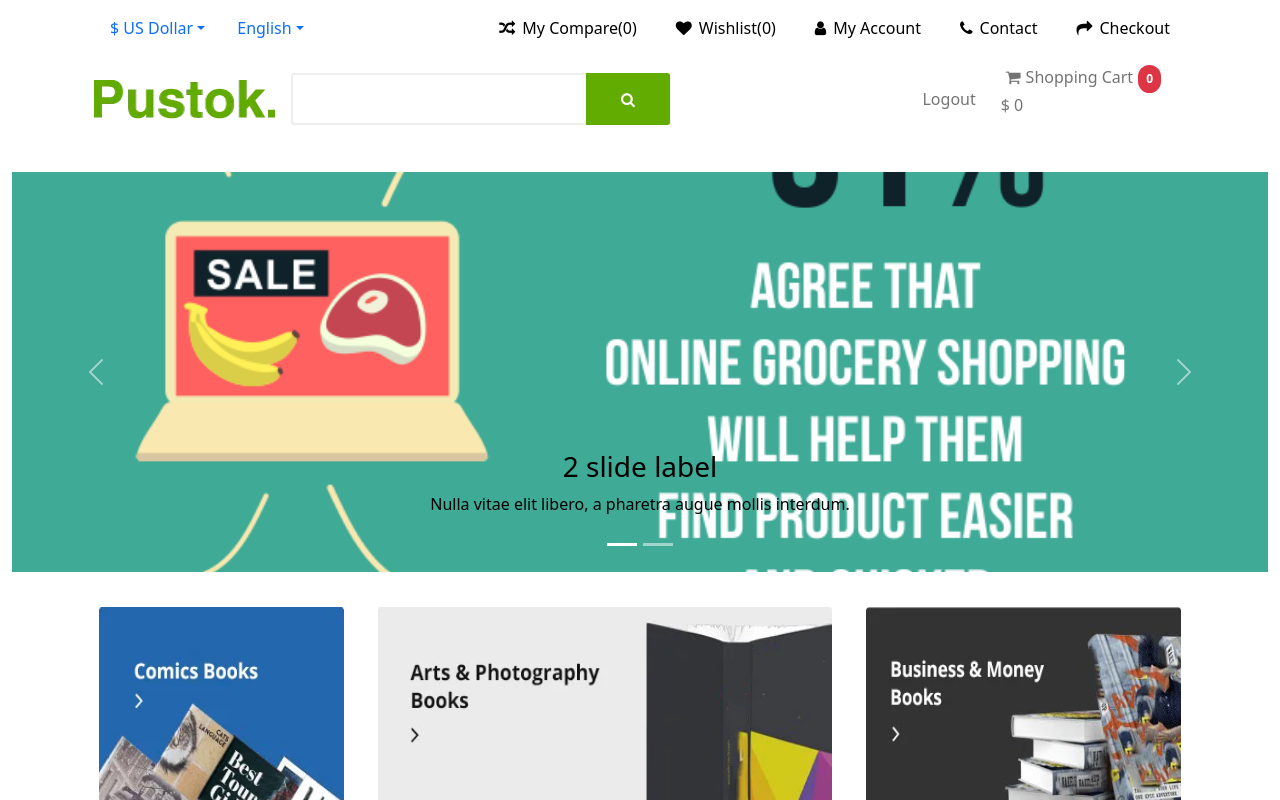
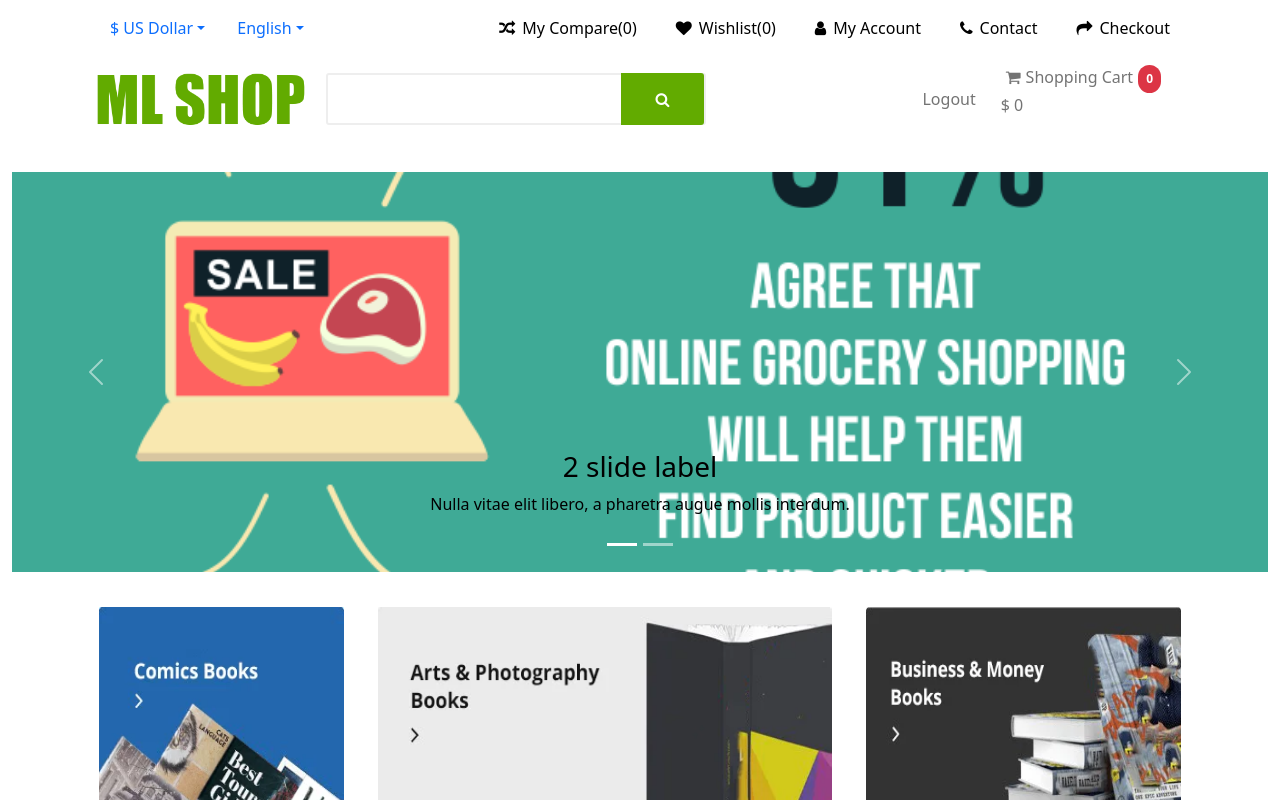
Before and after one commit to hoseindig/react-shop-test, a React (Create React App) app: page / in a window 1280 px wide. Shown: the top 800 px of the page. Built offline with nearby package versions, Linux system fonts and the light colour scheme.

Commit message:
change logo

```diff
--- a/src/components/navbar.jsx
+++ b/src/components/navbar.jsx
@@ -47,7 +47,7 @@ const NavbarForm = () => {
       <Container className={styles.box}>
         <Navbar.Brand>
           <Link to="/">
-            <img src="/images/logo.jpg" alt="" />
+            <img src="/images/logo.png" alt="" height={60}/>
           </Link>
         </Navbar.Brand>
         {/* search */}
```
Also changed, not shown: public/images/logo.png (added).
